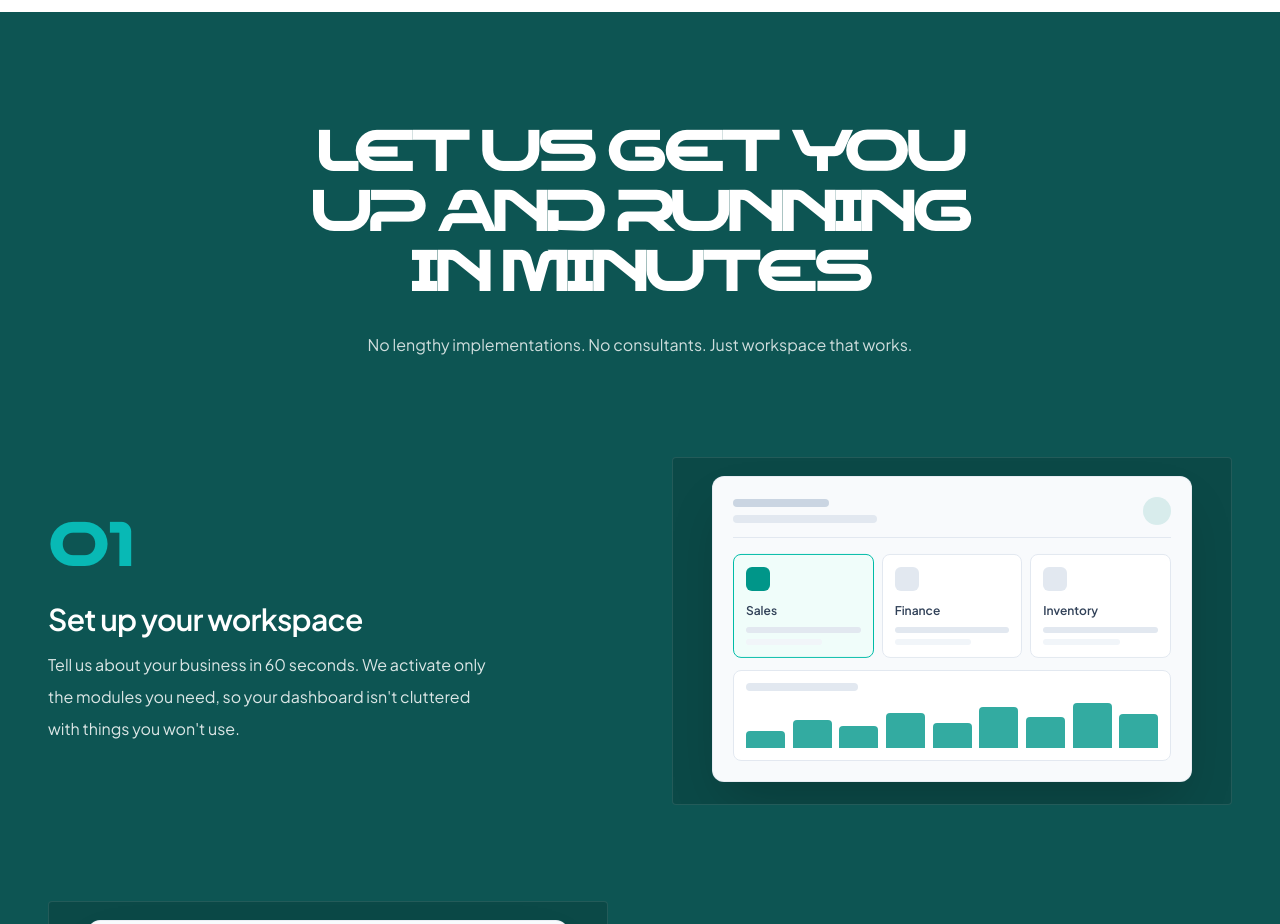
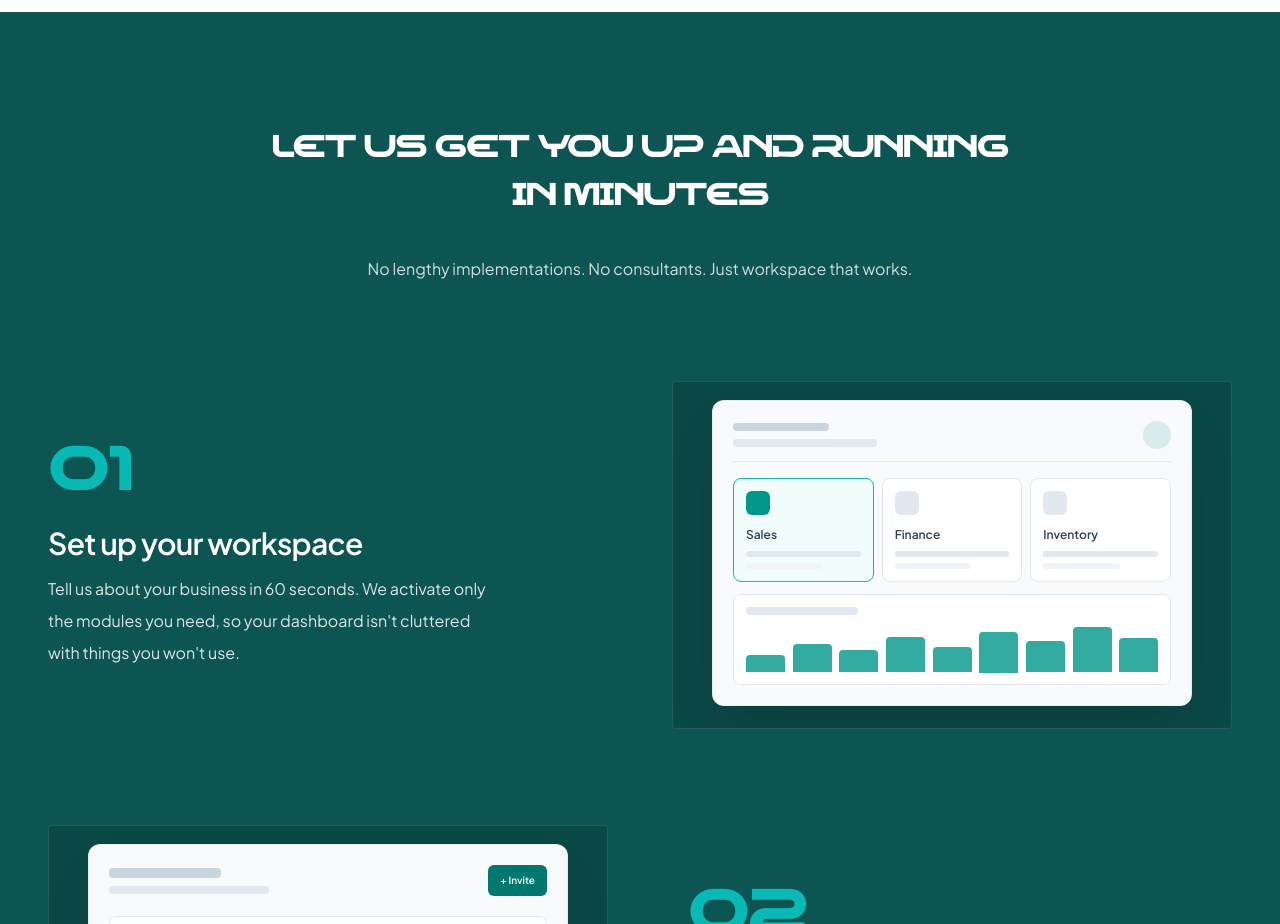
Before and after one commit to abcancode/moyem-marketing, a React (Vite) app: page / in a window 1280 px wide. Shown: the part 3220-4144 px from the top of the page. Built offline with nearby package versions, Linux system fonts and the light colour scheme; no server answers.

Commit message:
chore: animate dashboards

```diff
--- a/src/components/getting-started/GettingStarted.tsx
+++ b/src/components/getting-started/GettingStarted.tsx
@@ -405,12 +405,14 @@ export default function GettingStarted() {
       `}</style>
 
       <div className="mx-auto max-w-7xl">
-        <header className="mx-auto max-w-4xl text-center">
-          <h2 className="mx-auto max-w-4xl text-balance font-heading text-[clamp(1.75rem,4.5vw,3.5rem)] font-bold uppercase leading-[1.08] tracking-[-0.035em] text-white">
-            Let us get you up and running in minutes
+        <header className="mx-auto max-w-3xl text-center">
+          <h2 className="font-heading text-xl font-bold uppercase leading-relaxed tracking-normal text-white sm:text-2xl lg:text-3xl">
+            Let us get you up and running
+            <br className="hidden sm:block" />
+            <span className="sm:block">in minutes</span>
           </h2>
 
-          <p className="mx-auto mt-5 max-w-2xl text-sm leading-7 text-white/80 sm:mt-6 sm:text-base sm:leading-8">
+          <p className="mx-auto mt-6 max-w-xl text-sm leading-7 text-white/80 sm:mt-8 sm:text-base sm:leading-8">
             No lengthy implementations. No consultants. Just workspace that
             works.
           </p>
```
